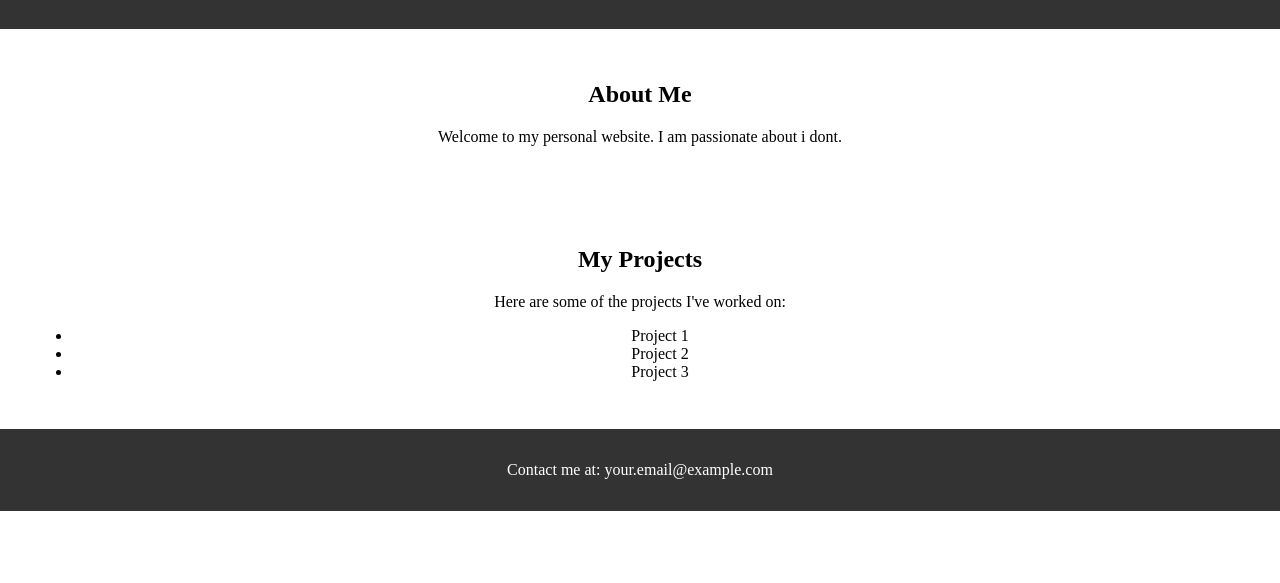
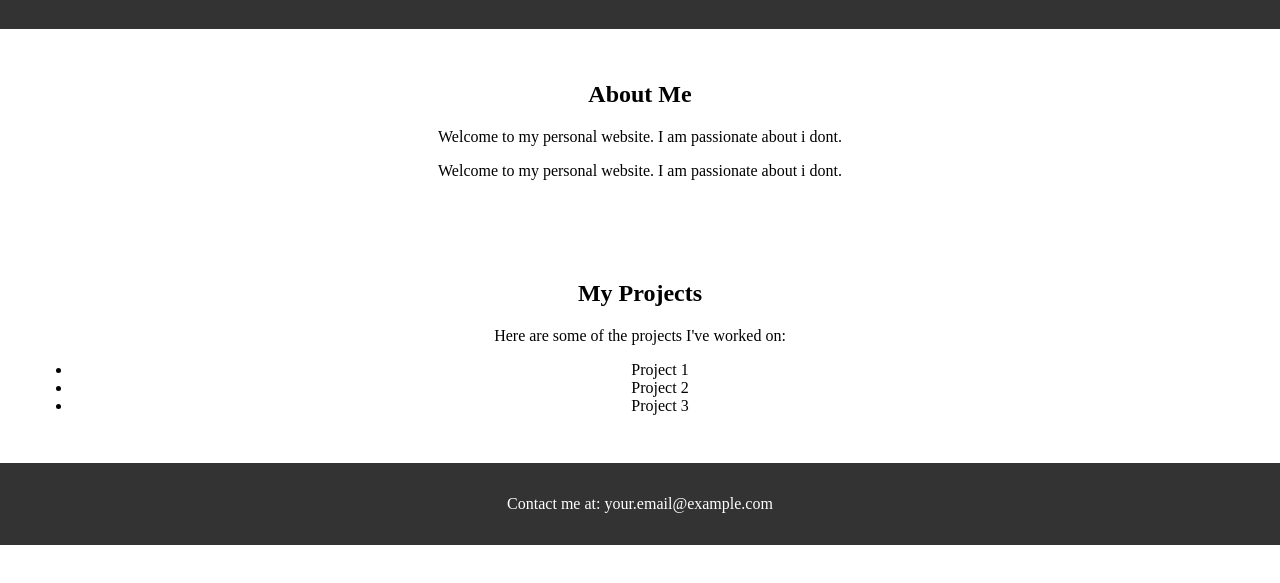
Before and after one commit to chkanika/kanikachouhan.com, a plain HTML site: page kanika.html in a window 1280 px wide. Shown: the part 117-700 px from the top of the page. Drawn offline with Linux system fonts and the light colour scheme.

Commit message:
had to add

```diff
--- a/kanika.html
+++ b/kanika.html
@@ -42,6 +42,7 @@
     <section>
         <h2>About Me</h2>
         <p>Welcome to my personal website. I am passionate about i dont.</p>
+        <p>Welcome to my personal website. I am passionate about i dont.</p>
 
     </section>
 
```
